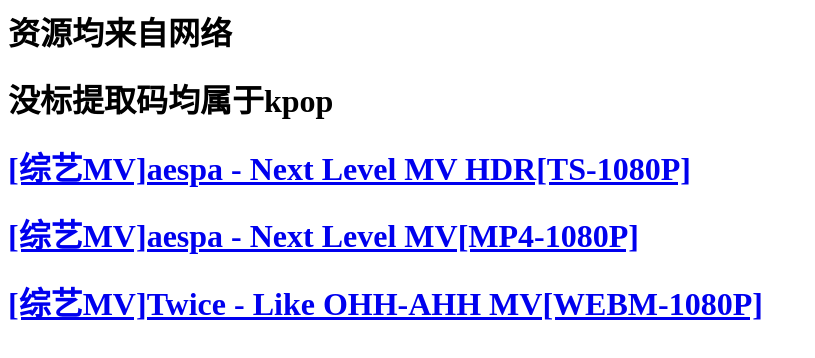
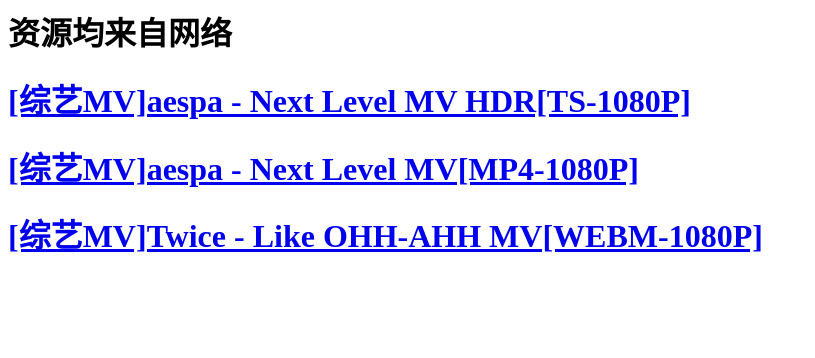
Before and after one commit to xiaoliunone/xiaoliunone.github.io, a plain HTML site: page multimedia.html in a window 1280 px wide. Shown: the whole page, without its empty margins (0-815 px from the left). Drawn offline with Linux system fonts and the light colour scheme.

Commit message:
Update multimedia.html

```diff
--- a/multimedia.html
+++ b/multimedia.html
@@ -1,11 +1,10 @@
 <IDOCTYPE html>
 <html>
 <head>
-<title>Kpop板块</title>
+<title>影视娱乐板块 - 小六资源下载站</title>
 </head>
 <body>
 <h1>资源均来自网络</h1>
-<h1>没标提取码均属于kpop</h1>
 <a href="https://pan.baidu.com/s/1epk79cO4zEhsvkI8r05NvQ"awa</a>
 <h1>[综艺MV]aespa - Next Level MV HDR[TS-1080P]</h1>
 <a href="https://pan.baidu.com/s/1-eUeFcQX3gWC5yC0EU5yuQ"</a>
```
